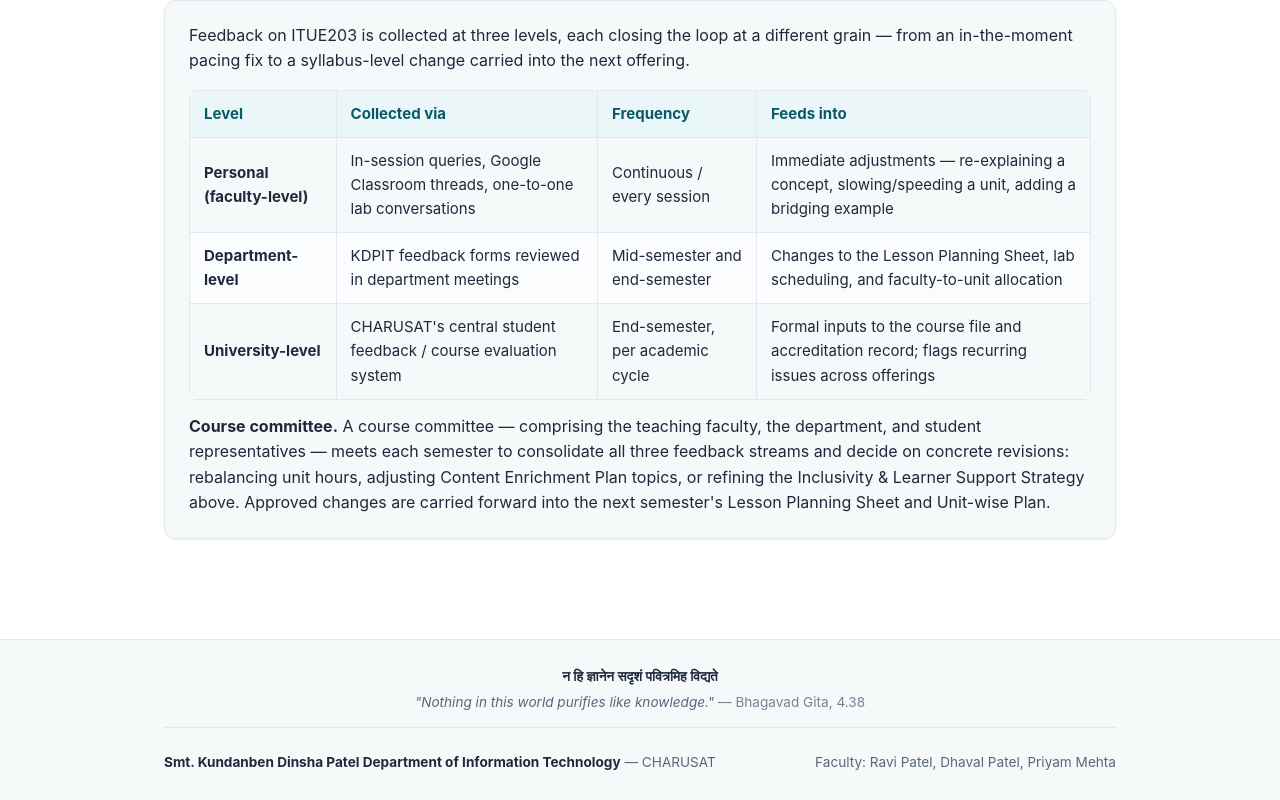
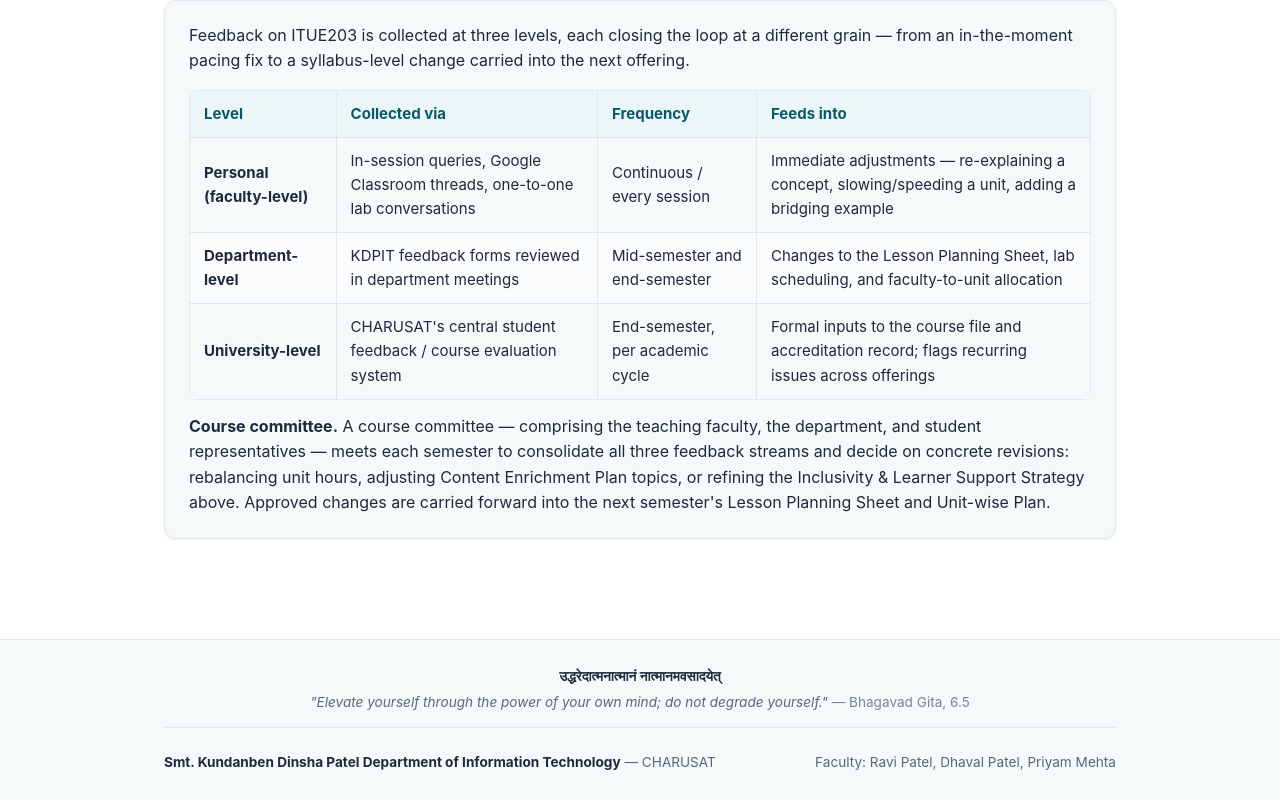
Before and after one commit to ravichanga101/WDF-ITUE203-KDPIT, a plain HTML site: page course-planning.html in a window 1280 px wide. Shown: the part 3613-4413 px from the top of the page. Drawn offline with Linux system fonts and the light colour scheme.

Commit message:
quotes updated

```diff
--- a/course-planning.html
+++ b/course-planning.html
@@ -165,8 +165,8 @@
 <footer class="site-footer">
   <div class="container">
     <p class="footer-quote">
-      <span class="devanagari">न हि ज्ञानेन सदृशं पवित्रमिह विद्यते</span>
-      "Nothing in this world purifies like knowledge." <cite>— Bhagavad Gita, 4.38</cite>
+      <span class="devanagari">उद्धरेदात्मनात्मानं नात्मानमवसादयेत्</span>
+      "Elevate yourself through the power of your own mind; do not degrade yourself." <cite>— Bhagavad Gita, 6.5</cite>
     </p>
     <span><strong>Smt. Kundanben Dinsha Patel Department of Information Technology</strong> — CHARUSAT</span>
     <span>Faculty: Ravi Patel, Dhaval Patel, Priyam Mehta</span>
```
Also changed, not shown: index.html (+2 -2 lines), material.html (+2 -2 lines), practical-assessment.html (+2 -2 lines), theory-assessment.html (+2 -2 lines).
